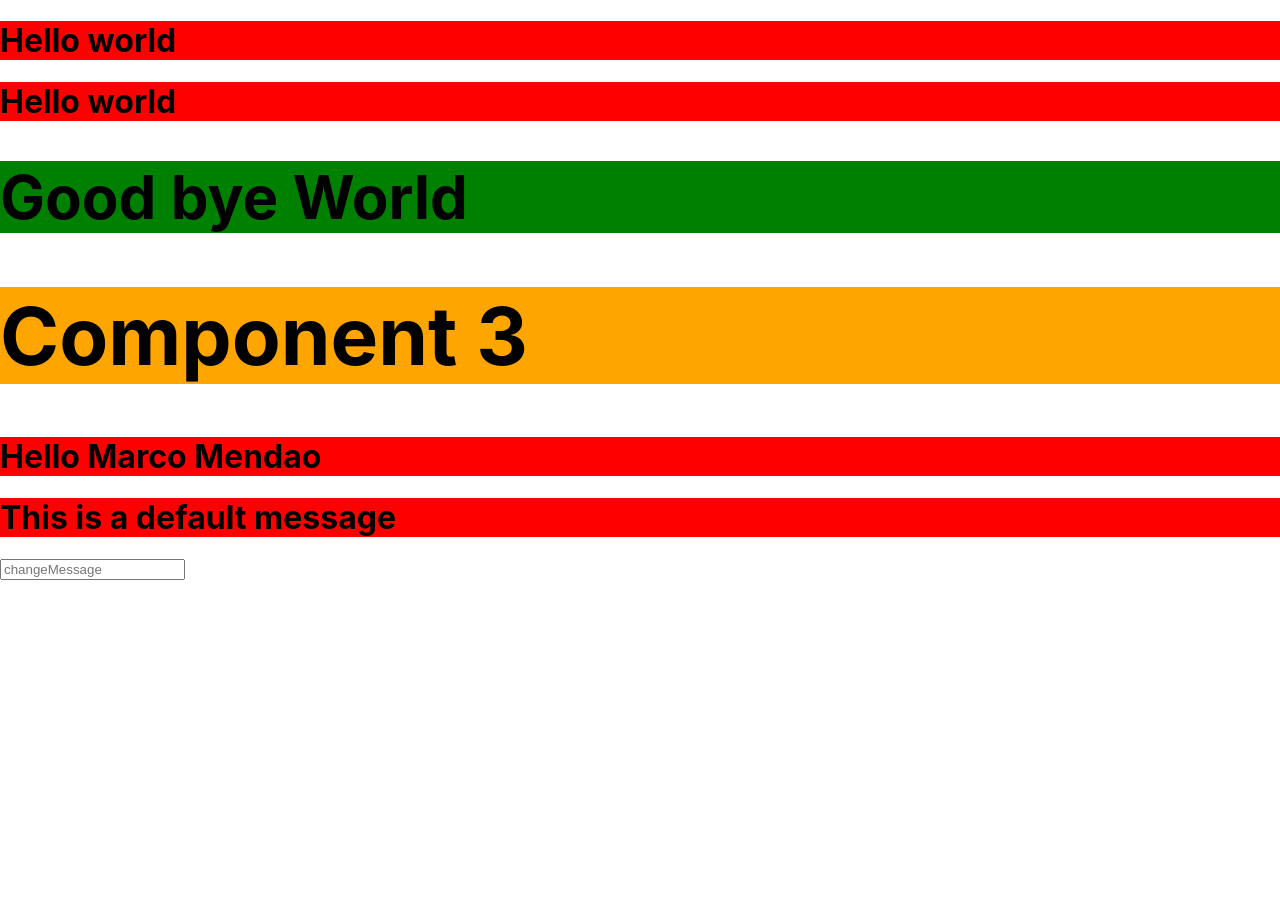
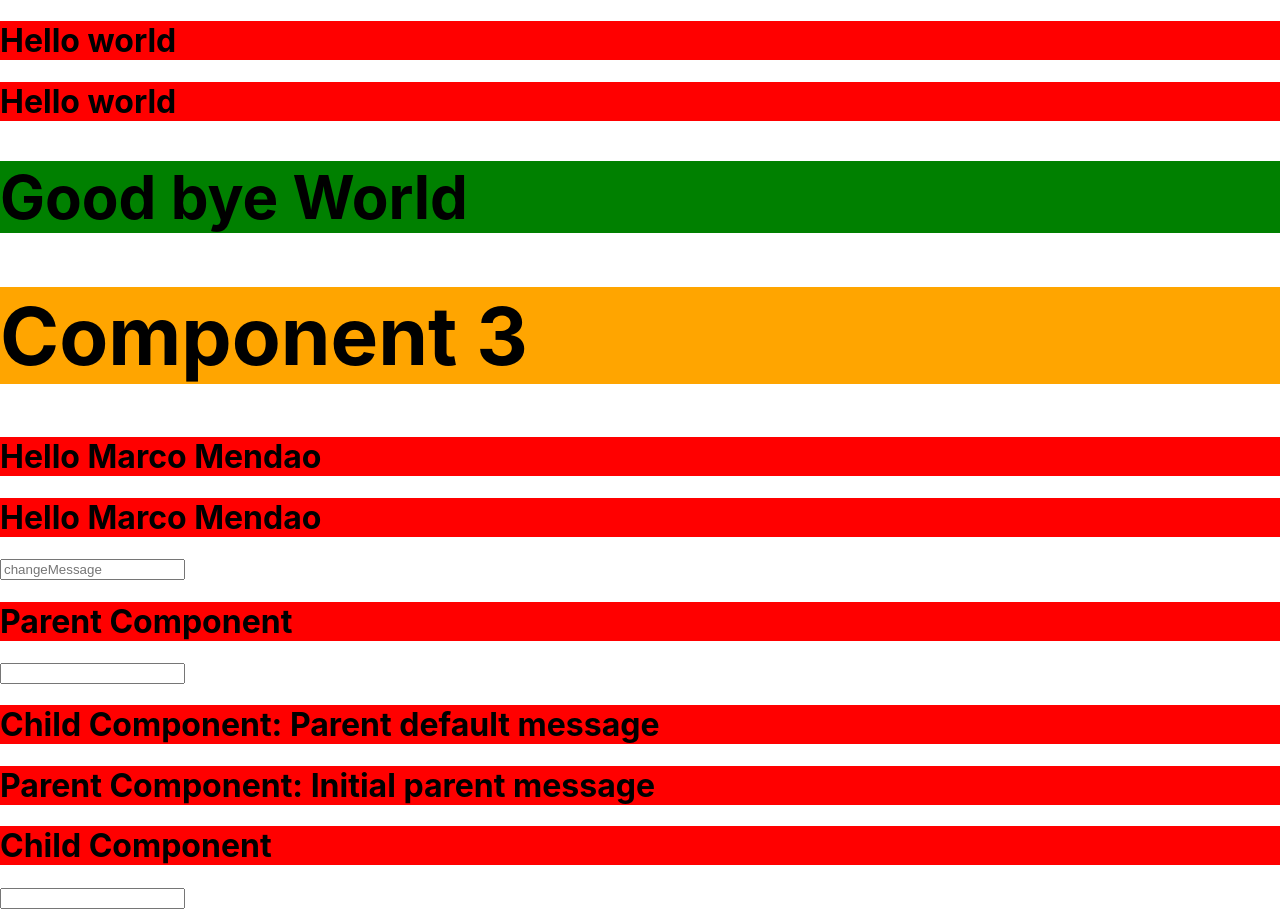
Before and after one commit to Menda0/nft-collection-feb-2022, a React (Create React App) app: page / in a window 1280 px wide. Before the commit the page ends 800 px from the top, so only its background shows below. Built offline with nearby package versions, Linux system fonts and the light colour scheme.

Commit message:
Add session7

```diff
--- a/src/App.tsx
+++ b/src/App.tsx
@@ -1,5 +1,5 @@
 import React from 'react';
-import {Component1, Component2, Component3, Component4, Component5} from './components';
+import {Component1, Component2, Component3, Component4, Component5, Component6, Component7} from './components';
 
 class App extends React.Component {
   render(){
@@ -10,7 +10,9 @@ class App extends React.Component {
         <Component2 />
         <Component3 />
         <Component4 message='Hello Marco Mendao'/>
-        <Component5 />
+        <Component5 defaultMessage='Hello Marco Mendao'/>
+        <Component6 />
+        <Component7 />
       </>
     )
   }
--- a/src/components/Component5/index.tsx
+++ b/src/components/Component5/index.tsx
@@ -1,14 +1,12 @@
-import { type } from "os";
 import React, { Component } from "react";
 
 type ComponentProps = {
-
+    defaultMessage: string
 }
 
 type ComponentState = {
     message: string
 }
-
 
 export class Component5 extends React.Component<ComponentProps,ComponentState> {
 
@@ -22,7 +20,7 @@ export class Component5 extends React.Component<ComponentProps,ComponentState> {
         super(props)
 
         this.state = {
-            message: "This is a default message"
+            message: this.props.defaultMessage
         }
     }
 
@@ -38,6 +36,14 @@ export class Component5 extends React.Component<ComponentProps,ComponentState> {
         })
     }
 
+    componentDidMount(){
+        console.log("Component did mount ...")
+    }
+
+    componentDidUpdate(){
+        console.log("Component did update ...")
+    }
+
     render() {
         return (
             <>
--- /dev/null
+++ b/src/components/Component6/index.tsx
@@ -0,0 +1,54 @@
+import React from "react";
+
+type ChildComponentProps = {
+    message: string
+}
+
+class ChildComponent extends React.Component<ChildComponentProps>{
+
+    componentDidUpdate(){
+        console.log("Child updated ...")
+    }
+
+    render(){
+        return (
+            <h1>Child Component: {this.props.message}</h1>
+        )
+    }
+}
+
+type ParentComponentProps = {}
+type ParentComponentState = {
+    parentMessage: string
+}
+
+export default class ParentComponent extends React.Component<ParentComponentProps,ParentComponentState>{
+
+    constructor(props: ParentComponentProps) {
+        super(props);
+
+        this.state = {
+            parentMessage: "Parent default message"
+        }
+    }
+
+    componentDidUpdate(){
+        console.log("Parent updated ...")
+    }
+
+    onChange = (e: React.ChangeEvent<HTMLInputElement>) => {
+        this.setState({
+            parentMessage: e.target.value
+        })
+    }
+
+    render() {
+        return (
+            <>
+                <h1>Parent Component</h1>
+                <input type="text" onChange={this.onChange}/>
+                <ChildComponent message={this.state.parentMessage} />
+            </>
+        )
+    }
+}
--- /dev/null
+++ b/src/components/Component7/index.tsx
@@ -0,0 +1,48 @@
+import React from "react";
+
+type ChildComponentProps = {
+    onMessageChange: (message:string) => void
+}
+
+type ChildComponentState = {}
+
+class ChildComponent extends React.Component<ChildComponentProps, ChildComponentState>{
+    render(){
+        return (
+            <>
+                <h1>Child Component</h1>
+                <input type="text" onChange={e => this.props.onMessageChange(e.target.value)} />
+            </>
+        )
+    }
+}
+
+type ParentComponentState = {
+    message: string
+}
+
+type ParentComponentProps = {}
+
+export default class ParentComponent extends React.Component<ParentComponentProps, ParentComponentState>{
+
+    constructor(props: ParentComponentProps) {
+        super(props);
+
+        this.state = {
+            message: "Initial parent message"
+        }
+    }
+
+    changeMessage = (message: string) => {
+        this.setState({message})
+    }
+
+    render() {
+        return (
+            <>
+                <h1>Parent Component: {this.state.message}</h1>
+                <ChildComponent onMessageChange={this.changeMessage}/>
+            </>
+        )
+    }
+}
--- a/src/components/index.ts
+++ b/src/components/index.ts
@@ -5,3 +5,5 @@ export * from "./Component2"
 export * from "./Component3"
 export * from "./Component4"
 export * from "./Component5"
+export {default as Component6} from "./Component6"
+export {default as Component7} from "./Component7"
```
